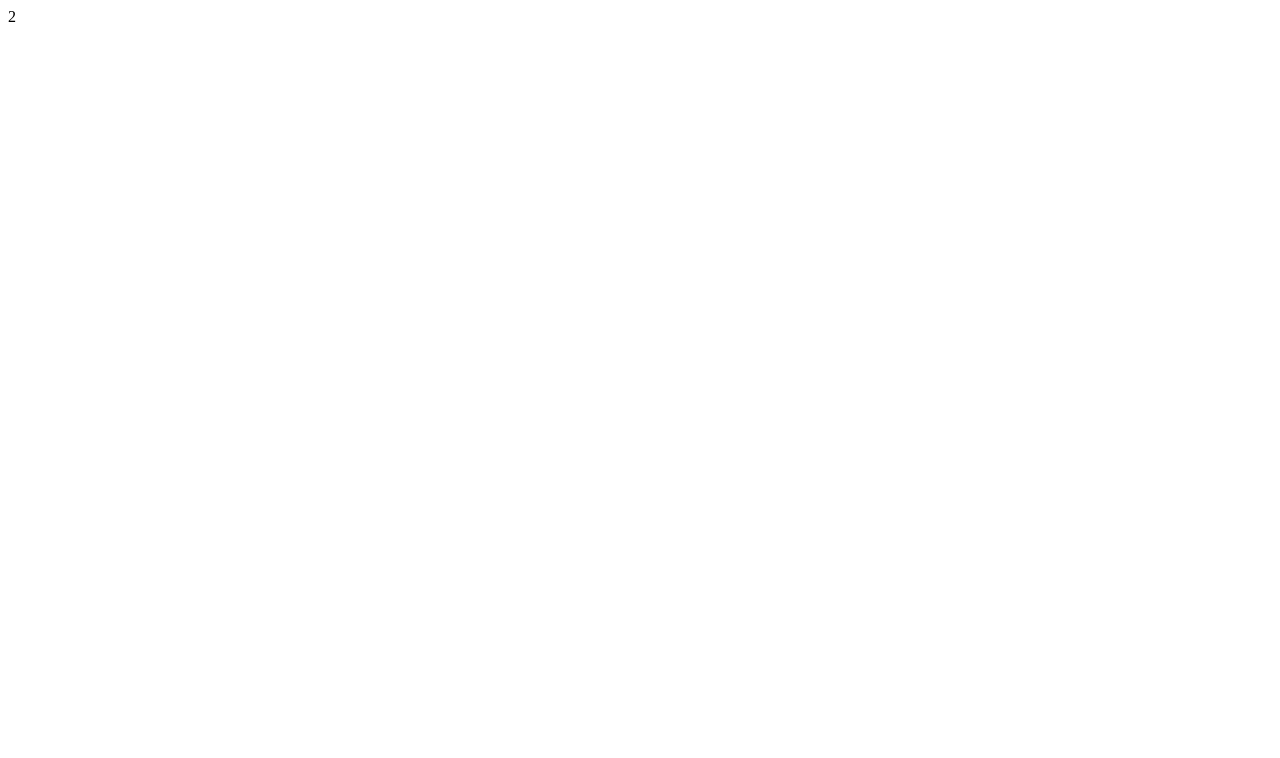
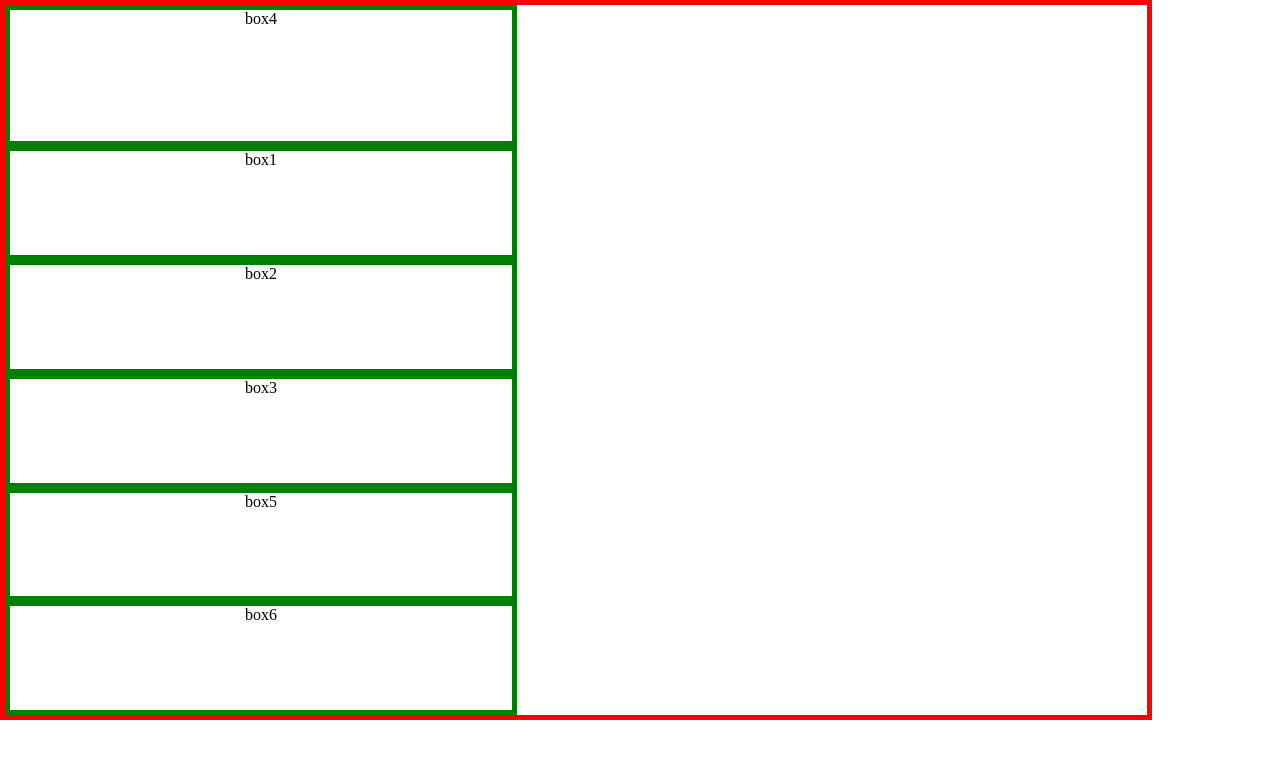
Before and after one commit to Nabi94/Learn, a plain HTML site: page index.html in a window 1280 px wide. Drawn offline with Linux system fonts and the light colour scheme.

Commit message:
Myupdate

```diff
--- a/assets/styles/styles.scss
+++ b/assets/styles/styles.scss
@@ -1,3 +1,45 @@
-p{
-    color:red;
+* {
+    margin: 0;
+    padding: 0;
+    box-sizing: border-box;
 }
+
+img {
+    width: 100%;
+    height: 100vh;
+    object-fit: cover;
+}
+
+.container {
+    width: 90vw;
+    height: 90vh;
+    border: 5px solid red;
+    display: flex;
+    flex-flow: column nowrap;
+    justify-content: space-between;
+
+    align-content: space-between;
+
+
+    &__box {
+
+        border: 5px solid green;
+        text-align: center;
+        height: 20vh;
+        width: 40vw;
+        &:nth-child(2){
+            flex-shrink:1 ;
+        }
+
+    }
+    &__box4{
+        border: 5px solid green;
+        text-align: center;
+        height: 20vh;
+        width: 40vw;
+        order: -1;
+        flex-basis: 200px;
+
+
+    }
+}
--- a/index.html
+++ b/index.html
@@ -1,12 +1,25 @@
 <!DOCTYPE html>
 <html lang="en">
+
 <head>
     <meta charset="UTF-8">
     <meta http-equiv="X-UA-Compatible" content="IE=edge">
     <meta name="viewport" content="width=device-width, initial-scale=1.0">
+    <link rel="stylesheet" href="assets/styles/dist/styles.css">
     <title>Document</title>
 </head>
+
 <body>
-    2
+
+    <div class="container">
+        <div class="container__box">box1</div>
+        <div class="container__box">box2</div>
+        <div class="container__box">box3</div>
+        <div class="container__box4">box4</div>
+        <div class="container__box">box5</div>
+        <div class="container__box">box6</div>
+
+    </div>
 </body>
+
 </html>
```
Also changed, not shown: assets/img/tree-736885__480.jpg (added), assets/styles/dist/styles.css, 2 other files.
